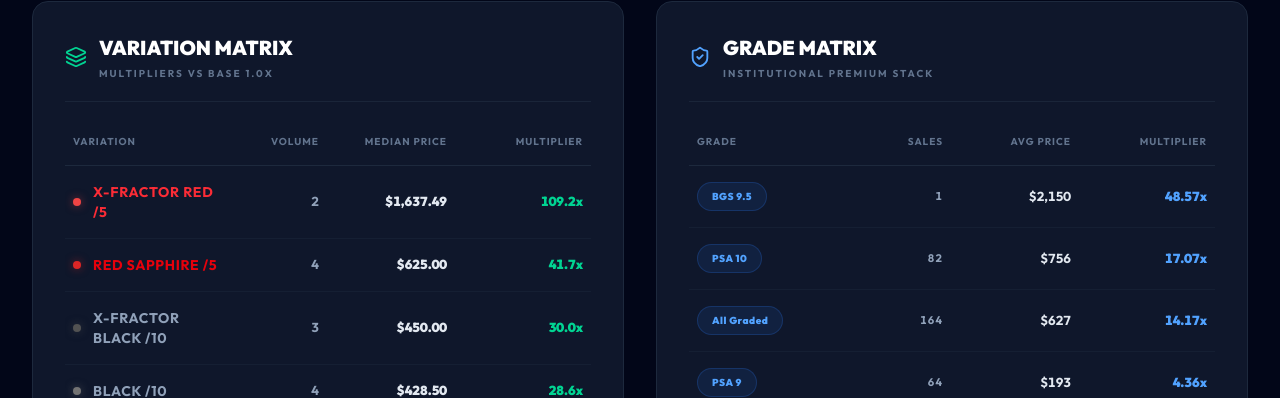
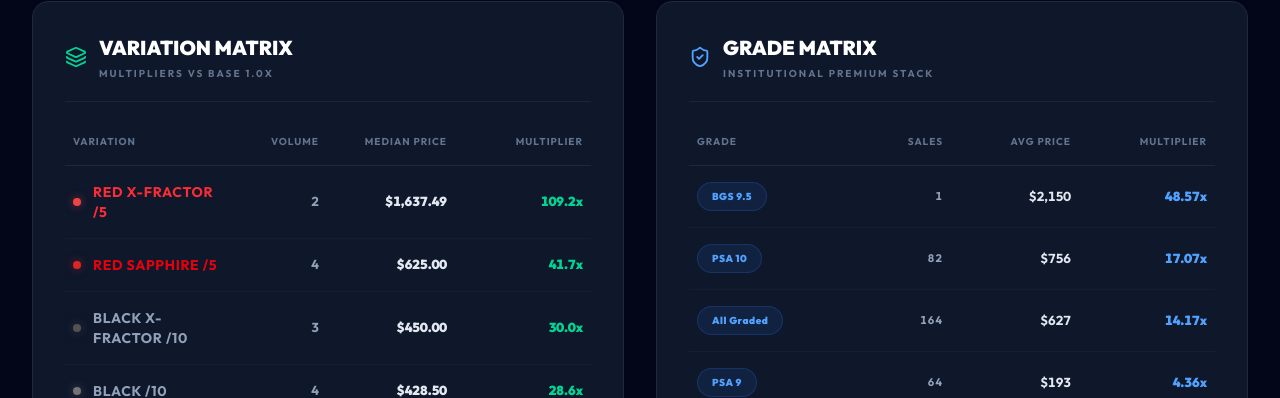
Before and after one commit to dahldoescards/sloan-market-index, a React (Vite) app: page / in a window 1280 px wide. Shown: the part 945-1343 px from the top of the page. Built offline with nearby package versions, Linux system fonts and the light colour scheme.

Commit message:
Update variant naming convention: [Color] [Modifier] format (e.g. Red X-Fractor)

```diff
--- a/src/App.tsx
+++ b/src/App.tsx
@@ -81,9 +81,9 @@ const variationSeries = variationRaw as Record<string, { date: string; price: nu
 const granularData = granularDataRaw as GranularData;
 
 const variationOrder = [
-  "Padparadscha Sapphire 1/1", "Superfractor 1/1", "Printing Plates 1/1",
-  "Red Sapphire /5", "X-Fractor Red /5", "Red Lava /5", "Red /5",
-  "Orange Sapphire /25", "X-Fractor Black /10", "Black /10",
+  "Padparadscha Sapphire 1/1", "Superfractor 1/1", "Printing Plate 1/1",
+  "Red Sapphire /5", "Red X-Fractor /5", "Red Lava /5", "Red /5",
+  "Orange Sapphire /25", "Black X-Fractor /10", "Black /10",
   "Orange Wave /25", "Orange /25",
   "Gold Sapphire /50", "Shimmer Gold /50", "Gold Wave /50", "Gold /50",
   "Sparkles /71", "Yellow /75",
@@ -95,11 +95,11 @@ const variationOrder = [
 
 const VARIATION_COLORS: Record<string, string> = {
   "Padparadscha Sapphire 1/1": "#f472b6",
-  "X-Fractor Red /5": "#ef4444",
+  "Red X-Fractor /5": "#ef4444",
   "Red Sapphire /5": "#dc2626",
   "Red /5": "#dc2626",
   "Printing Plates 1/1": "#a3a3a3",
-  "X-Fractor Black /10": "#525252",
+  "Black X-Fractor /10": "#525252",
   "Black /10": "#737373",
   "Orange Sapphire /25": "#f97316",
   "Orange Wave /25": "#f97316",
@@ -125,11 +125,11 @@ const VARIATION_COLORS: Record<string, string> = {
 
 const VARIATION_TEXT_CLASSES: Record<string, string> = {
   "Padparadscha Sapphire 1/1": "text-pink-400",
-  "X-Fractor Red /5": "text-red-500",
+  "Red X-Fractor /5": "text-red-500",
   "Red Sapphire /5": "text-red-600",
   "Red /5": "text-red-600",
   "Printing Plates 1/1": "text-slate-400",
-  "X-Fractor Black /10": "text-slate-400",
+  "Black X-Fractor /10": "text-slate-400",
   "Black /10": "text-slate-400",
   "Orange Sapphire /25": "text-orange-500",
   "Orange Wave /25": "text-orange-500",
```
Also changed, not shown: src/sloan-data.json.
